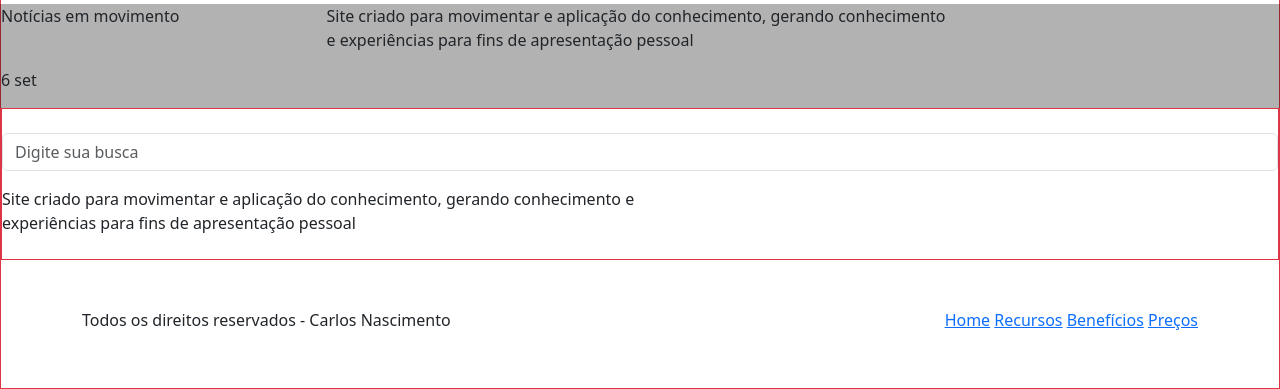
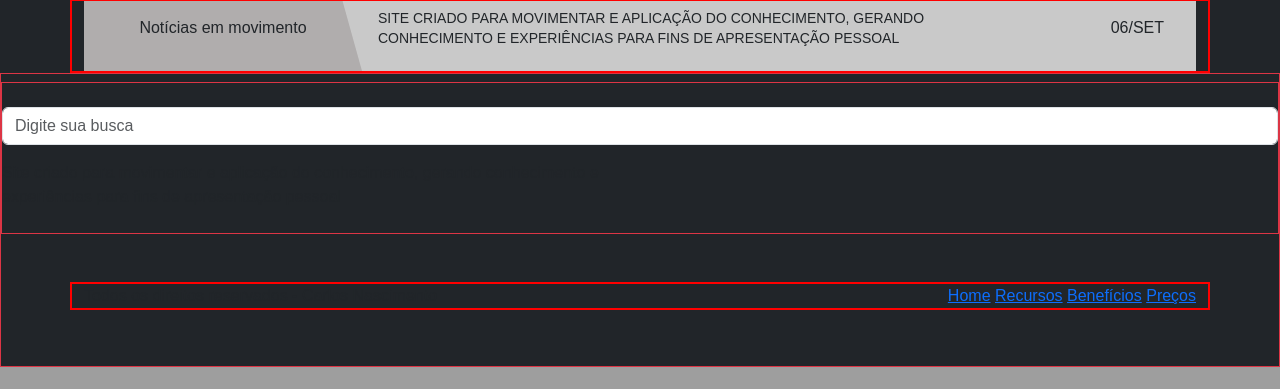
Before and after one commit to carlospph/exercicios, a PHP site: page /bank/index.html in a window 1280 px wide. Shown: the part 437-826 px from the top of the page. After the commit the page ends 804 px from the top, so only its background shows below. Run offline with PHP 8.4, Linux system fonts and the light colour scheme.

Commit message:
adicionando mini-navbar

```diff
--- a/bank/index.html
+++ b/bank/index.html
@@ -116,9 +116,9 @@
       </nav>
 
     </header>
-  </header>
   <!---fim do header-->
 
+  <!--- carousel inicio-->
   <div class="row">
     <div class="col-12">
       <div id="controles" class="carousel slide" data-bs-ride="carousel">
@@ -144,22 +144,32 @@
       </div>
     </div>
   </div>
+  <!--- fim do carousel --->
 
   <!--   Barra abaixo do banner -->
-  <div class="py-2 border border-1 border-danger">
-    <div class="row bg-cinza">
-      <div class="col-3">
-        <p> Notícias em movimento </p>
-      </div>
+  <section>
+    <div class="container">
+      <div class="row-d-grid">
 
-      <div class="col-6">
-        <p>Site criado para movimentar e aplicação do conhecimento, gerando conhecimento e experiências para fins de apresentação pessoal </p>
-      </div>
+        <div class="div-diagonal">
+          <p>Notícias em movimento</p>
+        </div>
 
-      <div class="3">
-        <p> 6 set</p>
+        <div>
+          <p class="mini-navbar-meio">Site criado para movimentar e aplicação do conhecimento, gerando conhecimento e experiências para fins de apresentação pessoal </p>
+        </div>
+
+        <div>
+          <p class="mini-navbar-date">06/SET </p>
+        </div>
+
       </div>
     </div>
+  </section>
+  <!-- fim da barra abaixo do banner --->
+
+
+  <div class="py-2 border border-1 border-danger">
     <!-- fim barra baixo do banner -->
 
     <!--   segunda barra abaixo do banner -->
--- a/bank/styles.css
+++ b/bank/styles.css
@@ -1,5 +1,3 @@
-body {
-}
 
 /*     cor personalizada da navbar */
 .bg-navbar {
@@ -44,7 +42,66 @@
 .bg-cinza {
   background: rgba(0, 0, 0, 0.3);
 }
+
+
+* {
+  padding: 0;
+  margin: 0;
+  box-sizing: border-box;
+  font-family: sans-serif;
+}
+
+.container {
+  border: 2px solid red;
+}
+
+.row-d-grid {
+  display: grid;
+  grid-template-columns: 25% auto 20%;
+  background: #c9c9c9;
+  align-items: center;
+}
+
+.div-diagonal {
+  background-color: #b0adad;
+  clip-path: polygon(0 0, 93% 0, 100% 100%, 0% 100%);
+  min-height: 70px;
+  display: flex;
+  flex-direction: column;
+  justify-content: center;
+  align-items: center;
+}
+
+.mini-navbar-meio {
+  text-transform: uppercase;
+  font-size: 14px;
+  line-height: 20px;
+  padding: 0 0 0 1rem;
+}
+
+.mini-navbar-date {
+  text-align: right;
+  padding: 0 2rem 0 0;
+}
+
 @media screen and (max-width: 769px) {
+  .row-d-grid {
+    display: flex;
+    flex-direction: column;
+  }
+  .div-diagonal {
+    clip-path: none;
+    width: 100%;
+  }
+
+  .mini-navbar-meio {
+    padding: 1rem 0.5rem;
+  }
+
+  .mini-navbar-date {
+    display: none;
+  }
+
   .btn-login {
     margin: 0.5rem 0 0 0;
   }
```
